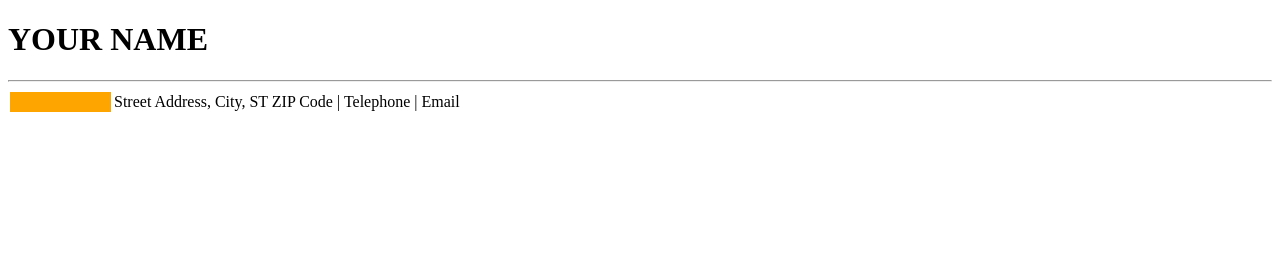
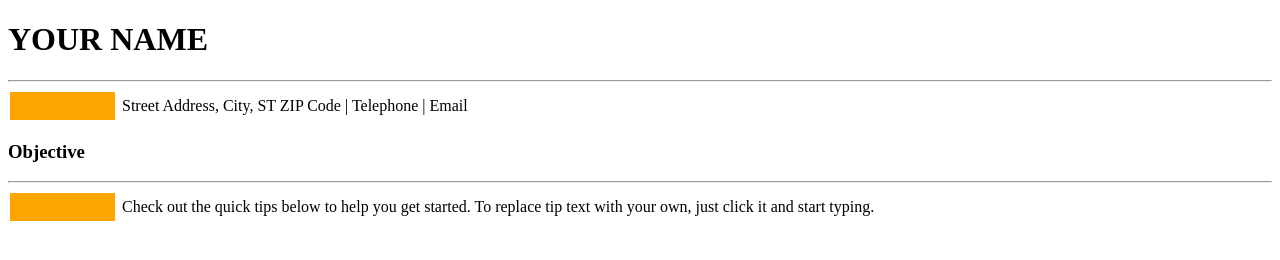
Before and after one commit to JenBaldonado/WordToHTML, a plain HTML site: page index.html in a window 1280 px wide. Drawn offline with Linux system fonts and the light colour scheme.

Commit message:
Step12: Add table and data in section1 objectives

```diff
--- a/index.html
+++ b/index.html
@@ -7,6 +7,10 @@
     <title>Jen's HTML Simple Resume</title>
 
     <style>
+
+        td {
+            padding: 5px
+        }
 
         .header__td--empty {
             background-color: orange;
@@ -28,12 +32,17 @@
     </header>
     <!--MAIN SECTION-->
     <main>
-        <!--HEADER SECTION-->
-        <section></section>
-        <!--MAIN SECTION-->
-        <section></section>
         <!--1st SECTION-->
-        <section></section>
+        <section>
+            <h3>Objective</h3>
+            <hr/>
+            <table>
+                <tr>
+                    <td class="header__td--empty"></td>
+                    <td >Check out the quick tips below to help you get started. To replace tip text with your own, just click it and start typing.</td>
+                </tr>
+            </table>
+        </section>
         <!--2nd SECTION-->
         <section></section>
         <!--3rd SECTION-->
```
